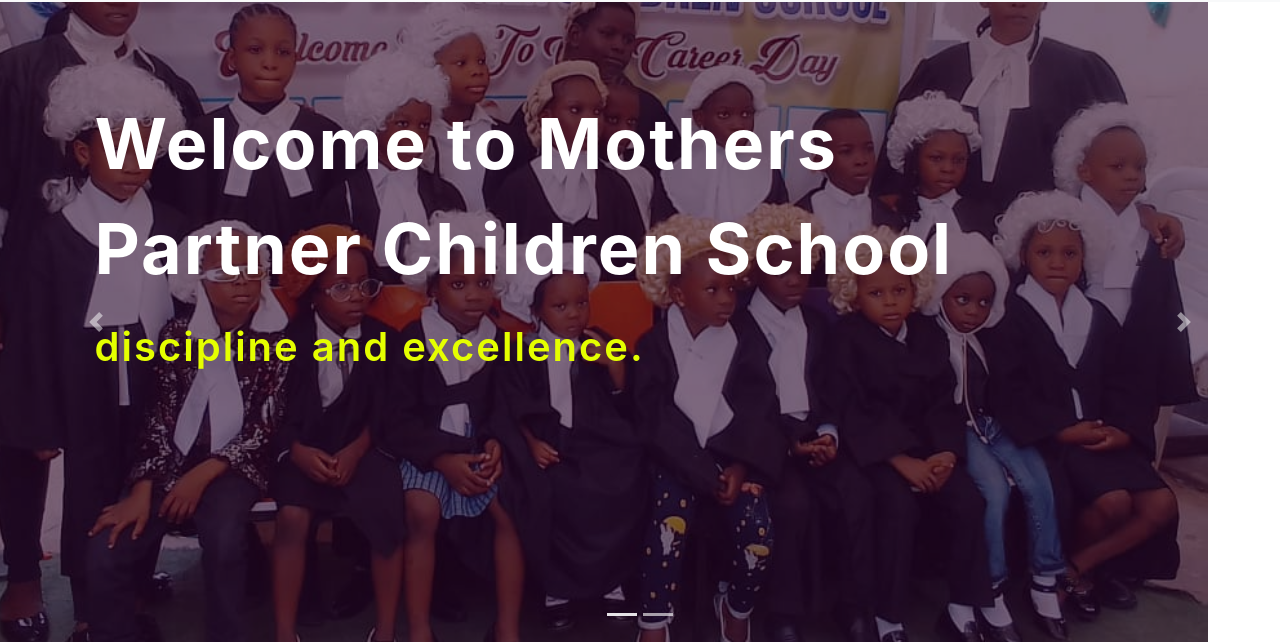
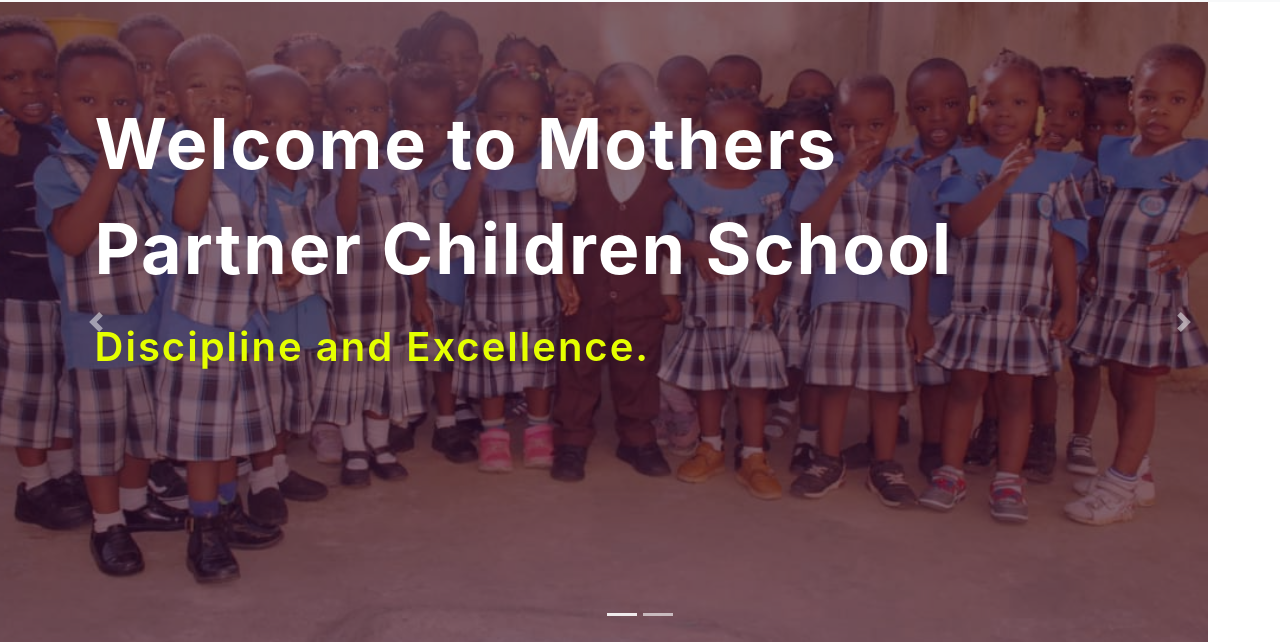
Before and after one commit to vickymania-lang/mothersch, a plain HTML site: page index.html in a window 1280 px wide. Shown: the part 181-825 px from the top of the page. Drawn offline with nearby package versions, Linux system fonts and the light colour scheme.

Commit message:
save to github

```diff
--- a/index.html
+++ b/index.html
@@ -86,13 +86,13 @@
 
         <!-- The slideshow/carousel -->
         <div class="carousel-inner">
-          <div class="carousel-item active" style="background-image: url(images/img/b1.jpeg);">
+          <div class="carousel-item active" style="background-image: url(images/img/b3.jpeg);">
 
             <div class="overlay">
               <!-- <img src="images/2.jpg" alt="Los Angeles" class="d-block" style="width:100%"> -->
               <div>
                 <p  class="hero-text"> Welcome to Mothers Partner Children School </p>
-                <p class="sub-hero-text">discipline and excellence.</p>
+                <p class="sub-hero-text">Discipline and Excellence.</p>
 
               </div>
             </div>
@@ -102,7 +102,7 @@
             <div class="overlay">
               <div>
                 <p  class="hero-text">Mothers Partner Children School </p>
-                <p class="sub-hero-text">Educational institution saddled with the responsibility to raise World Class God fearing Leaders</p>
+                <p class="sub-hero-text">Educational institution saddled with the responsibility to raise World Class God fearing Leader</p>
               </div>
             </div>
           </div>
```
Also changed, not shown: images/img/b3.jpeg (renamed from images/img/WhatsApp Image 2022-10-28 at 12.26.47 PM (2).jpeg).
